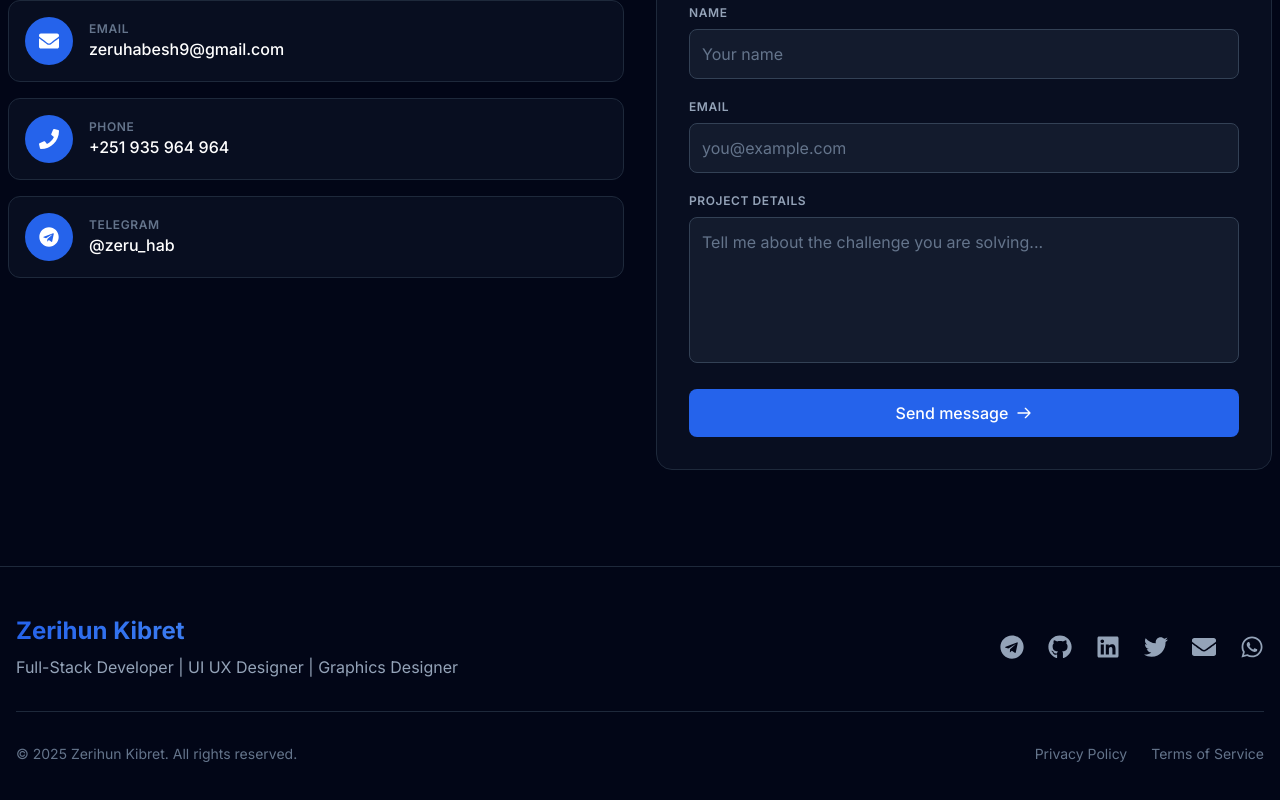
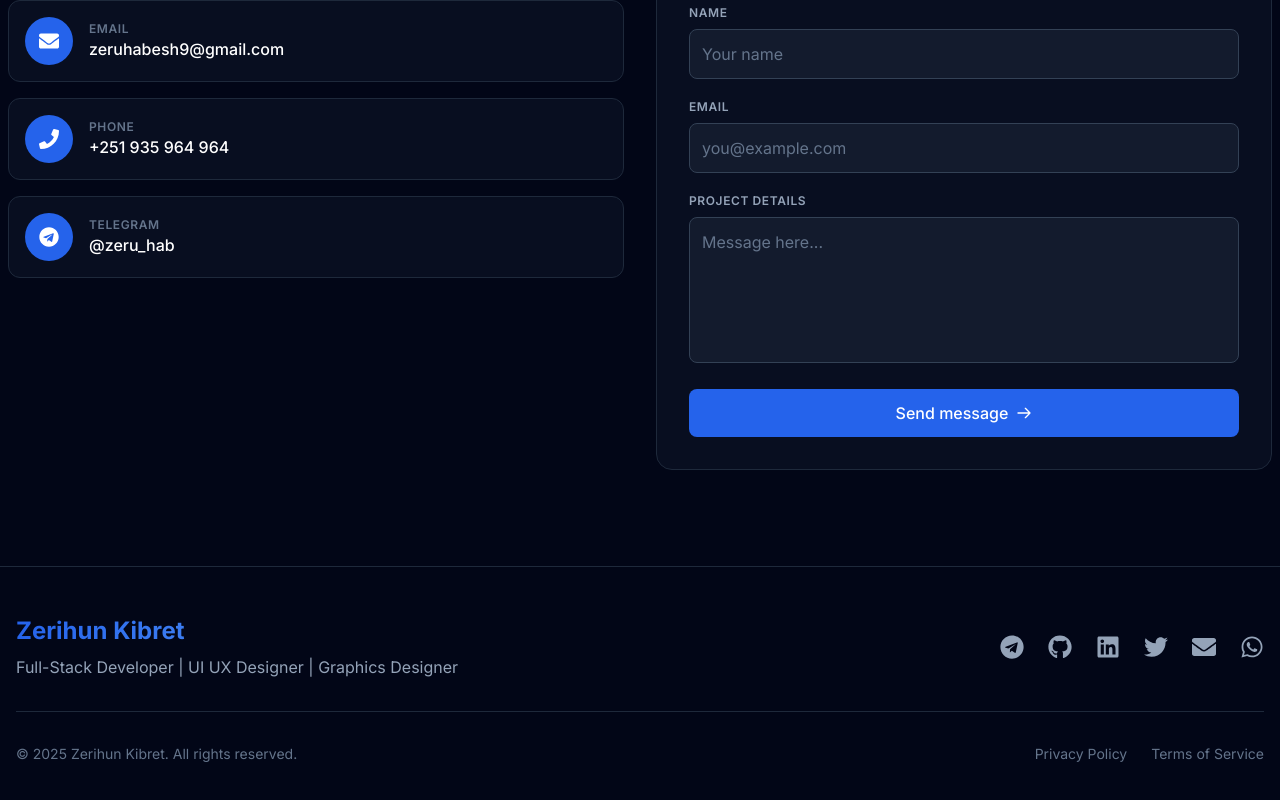
Before and after one commit to zeruhabesha/zerihunkibret, a Next.js app: page / in a window 1280 px wide. Shown: the part 7523-8323 px from the top of the page. Built offline with nearby package versions, Linux system fonts and the light colour scheme; no server answers.

Commit message:
new feature

```diff
--- a/components/ContactForm.js
+++ b/components/ContactForm.js
@@ -98,7 +98,7 @@ const ContactForm = () => {
               </div>
               <div>
                 <label htmlFor="message" className="block text-xs font-semibold uppercase tracking-wider mb-2 text-blue-700 dark:text-slate-400">Project Details</label>
-                <textarea id="message" name="message" value={formData.message} onChange={handleChange} required rows={5} className="w-full p-3 bg-white dark:bg-slate-800/50 border border-blue-300 dark:border-slate-700 rounded-lg focus:outline-none focus:ring-2 focus:ring-blue-500 transition-all resize-none text-blue-900 dark:text-white placeholder:text-blue-400 dark:placeholder:text-slate-500" placeholder="Tell me about the challenge you are solving..."></textarea>
+                <textarea id="message" name="message" value={formData.message} onChange={handleChange} required rows={5} className="w-full p-3 bg-white dark:bg-slate-800/50 border border-blue-300 dark:border-slate-700 rounded-lg focus:outline-none focus:ring-2 focus:ring-blue-500 transition-all resize-none text-blue-900 dark:text-white placeholder:text-blue-400 dark:placeholder:text-slate-500" placeholder="Message here..."></textarea>
               </div>
               <motion.button type="submit" disabled={isSubmitting} className="w-full py-3 px-6 bg-blue-600 rounded-lg hover:bg-blue-700 transition-all duration-300 flex items-center justify-center text-white font-medium" whileHover={{ scale: 1.02 }} whileTap={{ scale: 0.98 }}>
                 {isSubmitting ? (<span className="flex items-center"><svg className="animate-spin -ml-1 mr-3 h-5 w-5 text-white" xmlns="http://www.w3.org/2000/svg" fill="none" viewBox="0 0 24 24"><circle className="opacity-25" cx="12" cy="12" r="10" stroke="currentColor" strokeWidth="4"></circle><path className="opacity-75" fill="currentColor" d="M4 12a8 8 0 018-8V0C5.373 0 0 5.373 0 12h4zm2 5.291A7.962 7.962 0 014 12H0c0 3.042 1.135 5.824 3 7.938l3-2.647z"></path></svg>Sending...</span>) : (<span className="flex items-center">Send message<svg className="ml-2 w-4 h-4" fill="none" stroke="currentColor" viewBox="0 0 24 24"><path strokeLinecap="round" strokeLinejoin="round" strokeWidth={2} d="M14 5l7 7m0 0l-7 7m7-7H3" /></svg></span>)}
```
